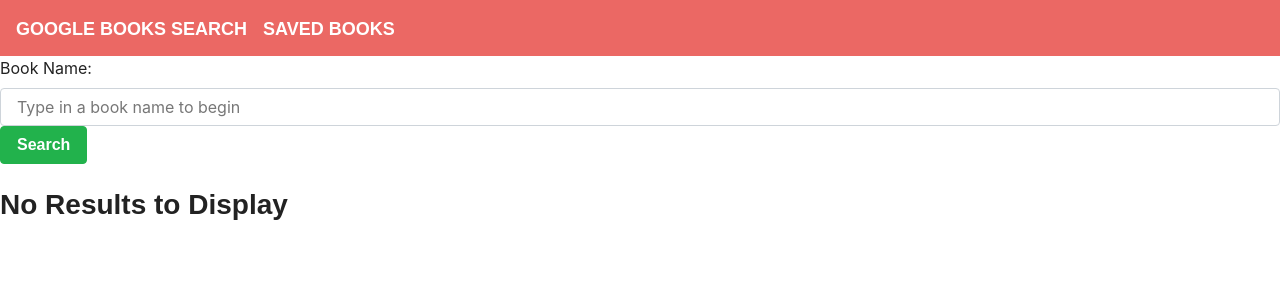
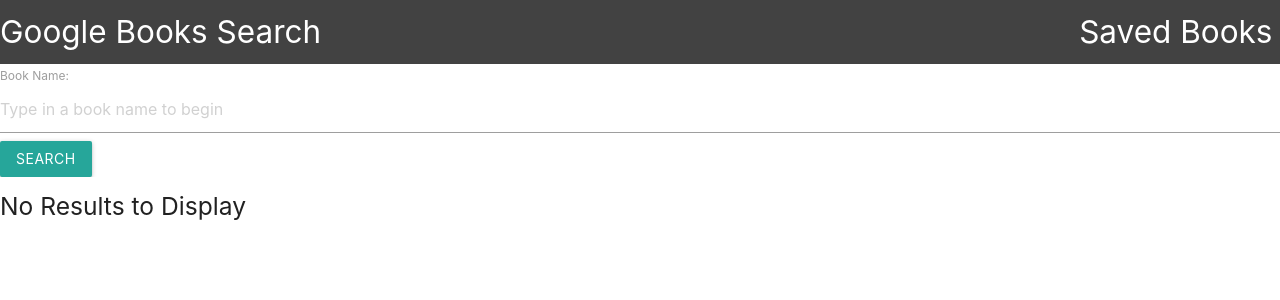
Before and after one commit to danalittleskier/google-books, a React (Create React App) app in the folder client/: page /search in a window 1280 px wide. Shown: the top 300 px of the page. Built offline with nearby package versions, Linux system fonts and the light colour scheme; a web font is replaced by a local one.

Commit message:
Added Materialize and different styles

```diff
--- a/client/public/index.html
+++ b/client/public/index.html
@@ -7,7 +7,12 @@
   <meta name="theme-color" content="#000000">
   <link rel="manifest" href="%PUBLIC_URL%/manifest.json">
   <link rel="shortcut icon" href="%PUBLIC_URL%/favicon.ico">
-  <link rel="stylesheet" href="https://cdnjs.cloudflare.com/ajax/libs/bootswatch/4.0.0/journal/bootstrap.min.css" />
+  <link rel="stylesheet" href="https://cdnjs.cloudflare.com/ajax/libs/materialize/1.0.0/css/materialize.min.css">
+    <link href="https://fonts.googleapis.com/css?family=Carter+One|Spectral&display=swap" rel="stylesheet">
+    <link href="https://fonts.googleapis.com/icon?family=Material+Icons" rel="stylesheet">
+
+    <!-- Materialize minified JavaScript -->
+    <script src="https://cdnjs.cloudflare.com/ajax/libs/materialize/1.0.0/js/materialize.min.js"></script>
   <title>Google Books</title>
 </head>
 
--- a/client/src/components/Book/index.js
+++ b/client/src/components/Book/index.js
@@ -3,19 +3,28 @@
 import DeleteBtn from "../../components/DeleteBtn";
 import "./style.css";
 
-function Book({id, title, authors, publishedDate, thumbnail, saveBook}) {
+function Book({ id, title, authors, publishedDate, thumbnail, saveBook }) {
     return (
+        <div className="row" key={id} >
+            <div className="col s12 m6">
+                <div className="card">
+                    <div className="card-image">
+                        <img alt="Book" src={thumbnail} className="img-fluid" />
+                        <span className="card-title">{title}</span>
+                    </div>
+                    <div className="card-content">
+                        <p>by {authors}</p>
+                        <p>Published - {publishedDate}</p>
 
-        <li key={id} className="list-group-item">
-            <p>{title} by {authors}</p>
-            <p>Published - {publishedDate}</p>
-            <img alt="Book" src={thumbnail} className="img-fluid" />
+                    </div>
 
-            <SaveBtn id={id} onClick={saveBook} />
+                <div class="card-action">
+                    <SaveBtn id={id} onClick={saveBook} />
+                </div>
+            </div>
+        </div>
+    </div>
 
-
-
-        </li>
     )
 }
 
--- a/client/src/components/Nav/index.js
+++ b/client/src/components/Nav/index.js
@@ -2,13 +2,15 @@
 
 function Nav() {
   return (
-    <nav className="navbar navbar-expand-lg navbar-dark bg-primary">
-      <a className="navbar-brand" href="/search">
+    <nav className="z-depth-0">
+      <div class="nav-wrapper grey darken-3">
+      <a className="brand-logo left" href="/search">
         Google Books Search
       </a>
-      <a className="navbar-brand" href="/books">
+      <a className="brand-logo right" href="/books">
         Saved Books
       </a>
+      </div>
     </nav>
   );
 }
--- a/client/src/components/SaveBtn/index.js
+++ b/client/src/components/SaveBtn/index.js
@@ -7,9 +7,9 @@
 // That way we don't have to define them all individually
 function SaveBtn(props) {
   return (
-    <span className="save-btn" {...props} type="button" tabIndex="0">
+    <button className="save-btn" {...props} role="button" tabIndex="0">
       Save
-    </span>
+    </button>
   );
 }
 
--- a/client/src/components/SaveBtn/style.css
+++ b/client/src/components/SaveBtn/style.css
@@ -1,4 +1,4 @@
 .save-btn {
   float: left;
-  color: #3bbe7d;
+  color: #19412d;
 }
--- a/client/src/components/SearchForm/index.js
+++ b/client/src/components/SearchForm/index.js
@@ -6,7 +6,7 @@
   return (
     <form className="search">
       <div className="form-group">
-        <label htmlFor="search">Book Name:</label>
+        <label htmlFor="label-icon">Book Name:</label>
         <input
           onChange={handleInputChange}
           value={search}
--- a/client/src/pages/Search.js
+++ b/client/src/pages/Search.js
@@ -51,7 +51,7 @@
           handleInputChange={this.handleInputChange}
         />
         {this.state.results.length ? (
-          <ul className="list-group search-results">
+          <div className="container">
 
             {this.state.results.map(result => (
               <Book key={result.id}
@@ -62,9 +62,9 @@
                 onClick={() => this.saveBook(result.id)}
               />
             ))}
-          </ul>
+          </div>
         ) : (
-            <h3>No Results to Display</h3>
+            <h5>No Results to Display</h5>
           )}
       </div>
     )
```
